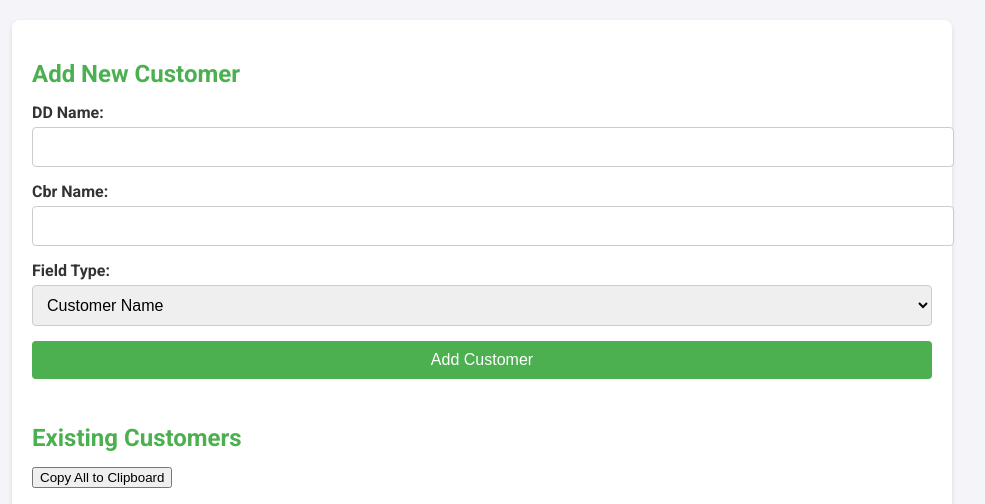
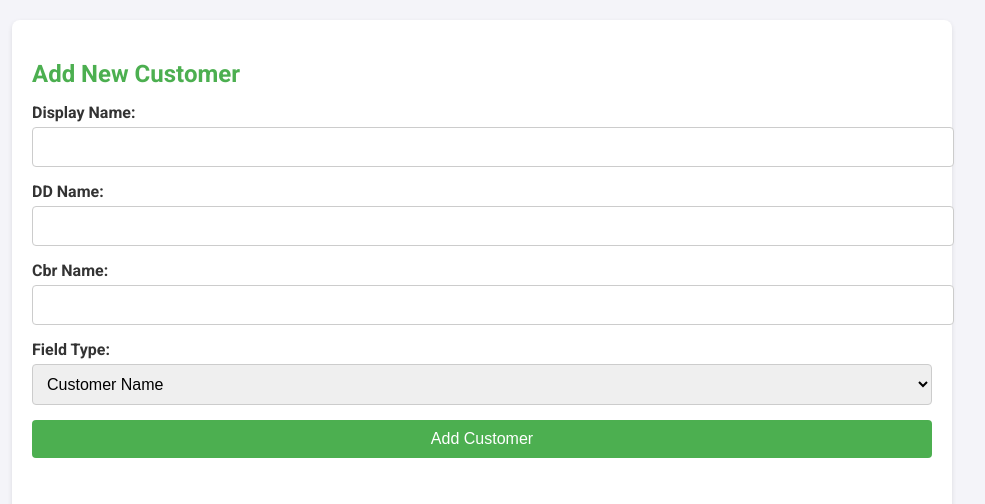
Before and after one commit to derekgwatson/buz-eta-report, a Flask app: template templates/admin.html in a window 1280 px wide. Shown: the part 69-573 px from the top of the page, without its empty margins (158-1143 px from the left). Run offline with Flask 2, Linux system fonts and the light colour scheme; the template is opened without the code that fills it, so the values that code supplies are empty; parts of the project's set-up code (start-up, migrations or seed data) failed here and were passed over; some libraries are stand-ins or nearby versions.

Commit message:
Add separate display_name field for customers
Previously, customer names in the admin area were computed from dd_name
or cbr_name. This adds a dedicated display_name field to make the
naming cleaner and more explicit.

Changes:
- Add display_name column to customers table (migration v5)
- Update admin route to handle display_name input/validation
- Update edit_customer route to handle display_name input/validation
- Update admin.html template to show and collect display_name
- Update edit.html template to edit display_name
- Make display_name required field in forms
- Sort customers by display_name instead of computed name
- Backfill existing customers with dd_name or cbr_name as display_name

```diff
--- a/app.py
+++ b/app.py
@@ -320,26 +320,29 @@ def admin():
     if request.method == "POST":
         dd_name = (request.form.get("dd_name") or "").strip()
         cbr_name = (request.form.get("cbr_name") or "").strip()
+        display_name = (request.form.get("display_name") or "").strip()
         field_type = request.form.get("field_type") or "Customer Name"
         if not (dd_name or cbr_name):
             return render_template("400.html", message="Pick at least one customer."), 400
+        if not display_name:
+            return render_template("400.html", message="Display name is required."), 400
         if field_type not in {"Customer Name", "Customer Group"}:
             return render_template("400.html", message="Invalid field type."), 400
         obfuscated_id = uuid.uuid4().hex
 
         query_db(
-            "INSERT INTO customers (dd_name, cbr_name, obfuscated_id, field_type) "
-            "VALUES (?, ?, ?, ?)",
-            (dd_name, cbr_name, obfuscated_id, field_type),
+            "INSERT INTO customers (dd_name, cbr_name, display_name, obfuscated_id, field_type) "
+            "VALUES (?, ?, ?, ?, ?)",
+            (dd_name, cbr_name, display_name, obfuscated_id, field_type),
             logger=app.logger,
         )
         return redirect(url_for("admin"))
 
-    customers = query_db("SELECT id, dd_name, cbr_name, obfuscated_id, field_type FROM customers")
+    customers = query_db("SELECT id, dd_name, cbr_name, obfuscated_id, field_type, display_name FROM customers")
     try:
-        sorted_customers = sorted(customers, key=lambda c: ((c["dd_name"] or c["cbr_name"] or "").lower()))
+        sorted_customers = sorted(customers, key=lambda c: (c["display_name"] or "").lower())
     except (TypeError, KeyError):
-        sorted_customers = sorted(customers, key=lambda c: ((c[1] or c[2] or "").lower()))
+        sorted_customers = sorted(customers, key=lambda c: (c[5] or "").lower())
 
     return render_template("admin.html", customers=sorted_customers)
 
@@ -624,18 +627,22 @@ def edit_customer(customer_id):
         # Fetch updated form data
         dd_name = request.form.get('dd_name', '').strip() or None
         cbr_name = request.form.get('cbr_name', '').strip() or None
+        display_name = request.form.get('display_name', '').strip()
         field_type = request.form.get('field_type', 'Customer Name')
+
+        if not display_name:
+            return render_template("400.html", message="Display name is required."), 400
 
         # Update the customer in the database
         query_db(
-            "UPDATE customers SET dd_name = ?, cbr_name = ?, field_type = ? WHERE id = ?",
-            (dd_name, cbr_name, field_type, customer_id),
+            "UPDATE customers SET dd_name = ?, cbr_name = ?, display_name = ?, field_type = ? WHERE id = ?",
+            (dd_name, cbr_name, display_name, field_type, customer_id),
         )
         return redirect(url_for('admin'))
 
     # Fetch customer details for pre-filling the form
     customer = query_db(
-        "SELECT id, dd_name, cbr_name, obfuscated_id, field_type FROM customers WHERE id = ?", (customer_id,), one=True
+        "SELECT id, dd_name, cbr_name, obfuscated_id, field_type, display_name FROM customers WHERE id = ?", (customer_id,), one=True
     )
     if not customer:
         return "Customer not found", 404
--- a/templates/admin.html
+++ b/templates/admin.html
@@ -6,6 +6,9 @@
 <h2>Add New Customer</h2>
 <form method="post" id="customerForm">
     <input type="hidden" name="csrf_token" value="{{ csrf_token() }}">
+    <label for="display_name">Display Name:</label>
+    <input type="text" id="display_name" name="display_name" required>
+
     <label for="dd_name">DD Name:</label>
     <input type="text" id="dd_name" name="dd_name">
 
@@ -38,7 +41,7 @@
     <tbody>
         {% for customer in customers %}
         <tr>
-            <td>{{ customer[1] or customer[2] }}</td>
+            <td>{{ customer[5] or customer[1] or customer[2] }}</td>
             <td class="url-column" data-full-url="{{ url_for('eta_report', _external=True, obfuscated_id=customer[3]) }}">
                 <a href="{{ url_for('eta_report', _external=True, obfuscated_id=customer[3]) }}" id="url-{{ loop.index }}">
                     {{ url_for('eta_report', _external=True, obfuscated_id=customer[3]) | truncate(30, True) }}
@@ -47,7 +50,7 @@
             <td class="actions">
                 <a href="{{ url_for('edit_customer', customer_id=customer[0]) }}" class="btn-edit">Edit</a>
                 <a href="{{ url_for('delete_customer', customer_id=customer[0]) }}"
-                   onclick="return confirm('Are you sure you want to delete {{ customer[1] or customer[2] }}?');"
+                   onclick="return confirm('Are you sure you want to delete {{ customer[5] or customer[1] or customer[2] }}?');"
                    class="btn-delete">Delete</a>
             </td>
         </tr>
--- a/templates/edit.html
+++ b/templates/edit.html
@@ -6,6 +6,9 @@
 <form method="post" id="customerForm">
     <input type="hidden" name="csrf_token" value="{{ csrf_token() }}">
     <h2>Edit Customer</h2>
+
+    <label for="display_name">Display Name:</label>
+    <input type="text" id="display_name" name="display_name" value="{{ customer[5] }}" required>
 
     <label for="dd_name">DD Name:</label>
     <input type="text" id="dd_name" name="dd_name" value="{{ customer[1] }}">
```
Also changed, not shown: services/migrations.py (+16 -0 lines).
